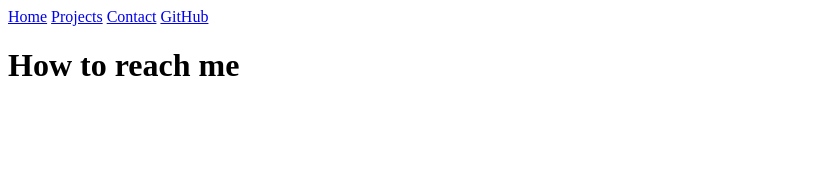
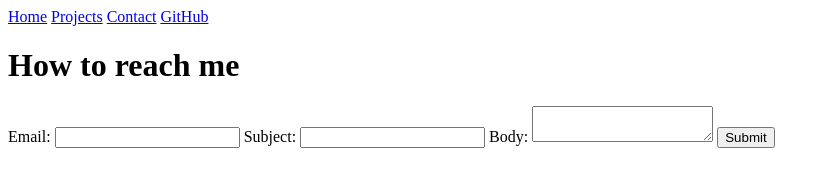
Before and after one commit to jetyue04/portfolio, a plain HTML site: page contact/index.html in a window 1280 px wide. Shown: the whole page, without its empty margins (0-830 px from the left). Drawn offline with Linux system fonts and the light colour scheme.

Commit message:
update contacts

```diff
--- a/contact/index.html
+++ b/contact/index.html
@@ -13,5 +13,20 @@
         <a href="https://github.com/jetyue04" target="_blank">GitHub</a>
     </nav>
     <h1>How to reach me</h1>
+    <form action='mailto:jetyue04@gmail.com' method='POST' enctype='text/plain'>
+        <label>
+            Email:
+            <input name="email" type="email">
+        </label>
+        <label>
+            Subject:
+            <input name="subject">
+        </label>
+        <label>
+            Body:
+            <textarea name="body"></textarea>
+        </label>
+        <button>Submit</button>
+    </form>
 </body>
 </html>
```
